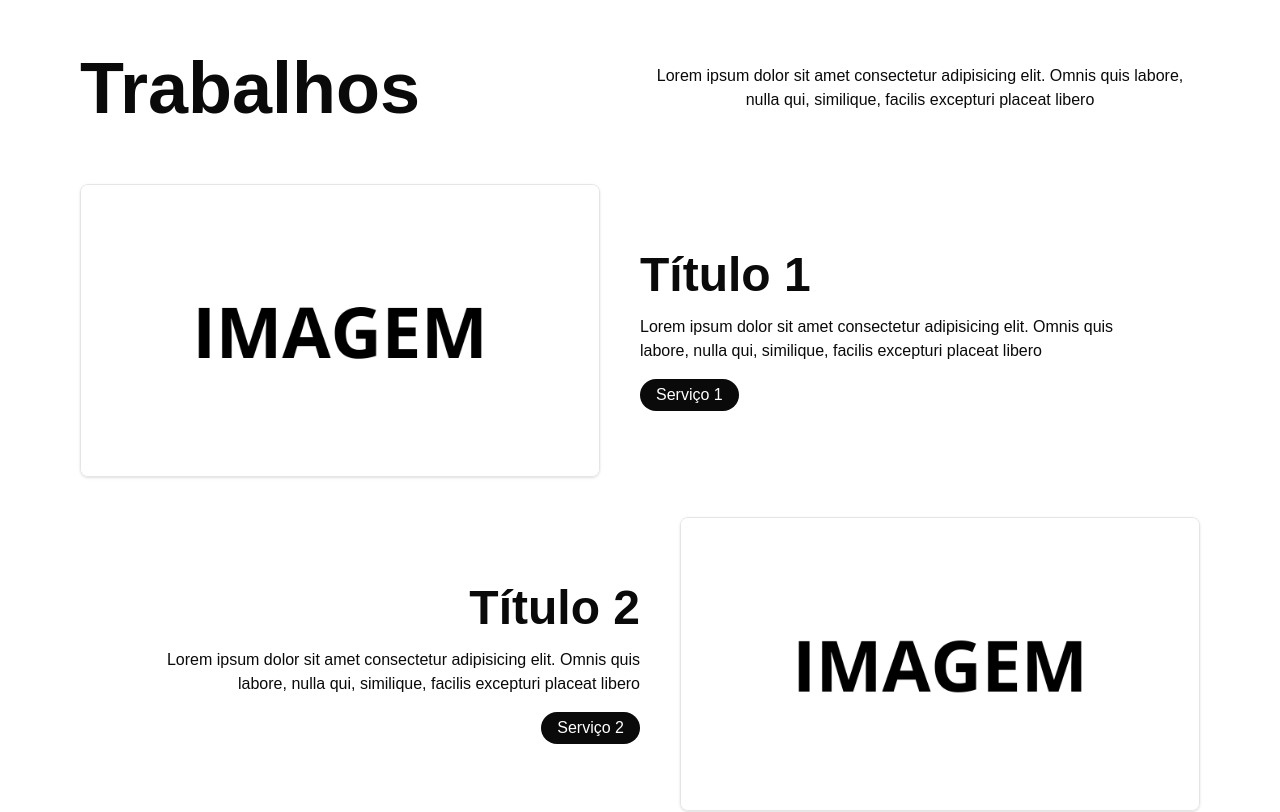
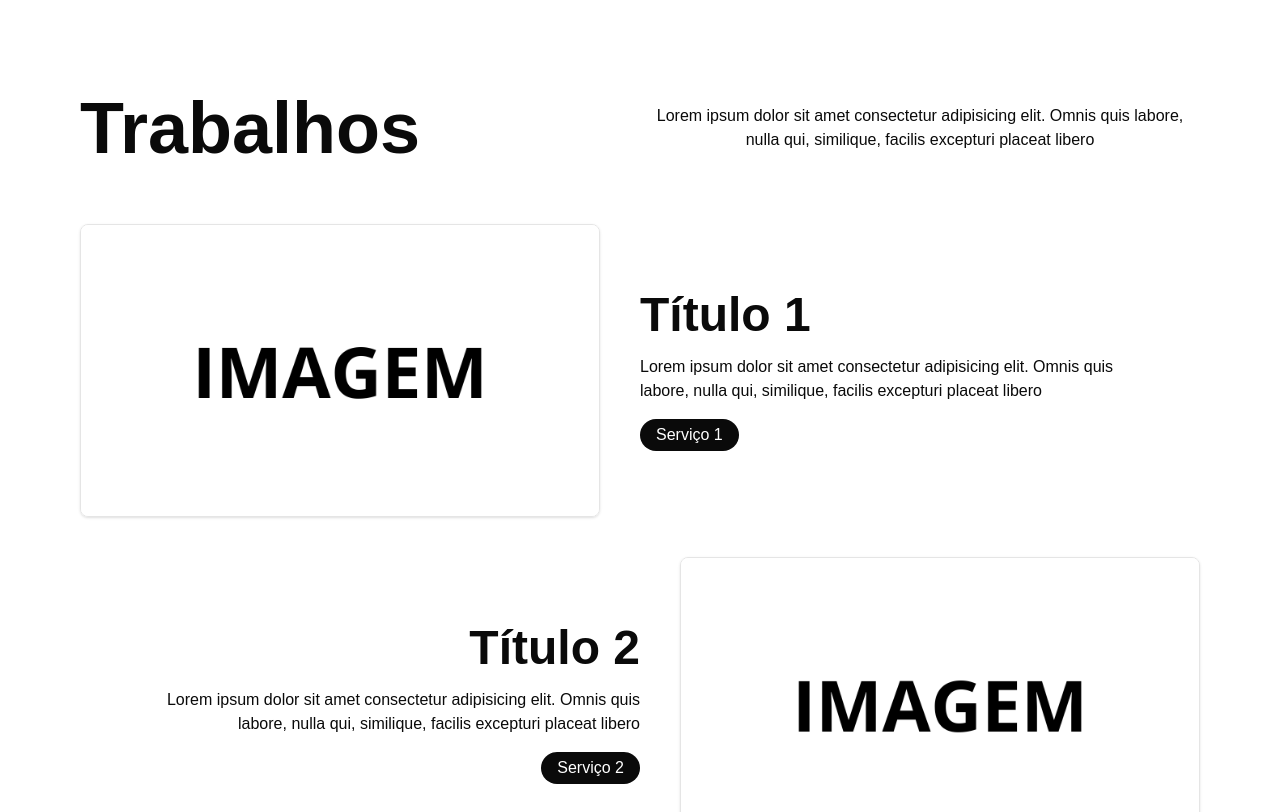
Before and after one commit to gabriellucasvh/template-portfolio, a Next.js app: page / in a window 1280 px wide. Shown: the part 2296-3108 px from the top of the page. Built offline with nearby package versions, Linux system fonts and the light colour scheme; a web font is replaced by a local one.

Commit message:
Ajuste na altura da seção de trabalhos

```diff
--- a/components/Sections/Trabalhos.tsx
+++ b/components/Sections/Trabalhos.tsx
@@ -67,7 +67,7 @@ const Trabalhos = () => {
 
   return (
     <div className="lg:px-20 min-h-screen mt-10" id="trabalhos">
-      <div className="flex flex-col lg:flex-row text-center items-center justify-between py-10">
+      <div className="flex flex-col lg:flex-row text-center items-center justify-between py-10 pt-20">
         <Titulo>Trabalhos</Titulo>
         <p className="w-full lg:w-1/2">
           Lorem ipsum dolor sit amet consectetur adipisicing elit. Omnis quis labore, nulla qui,
```
